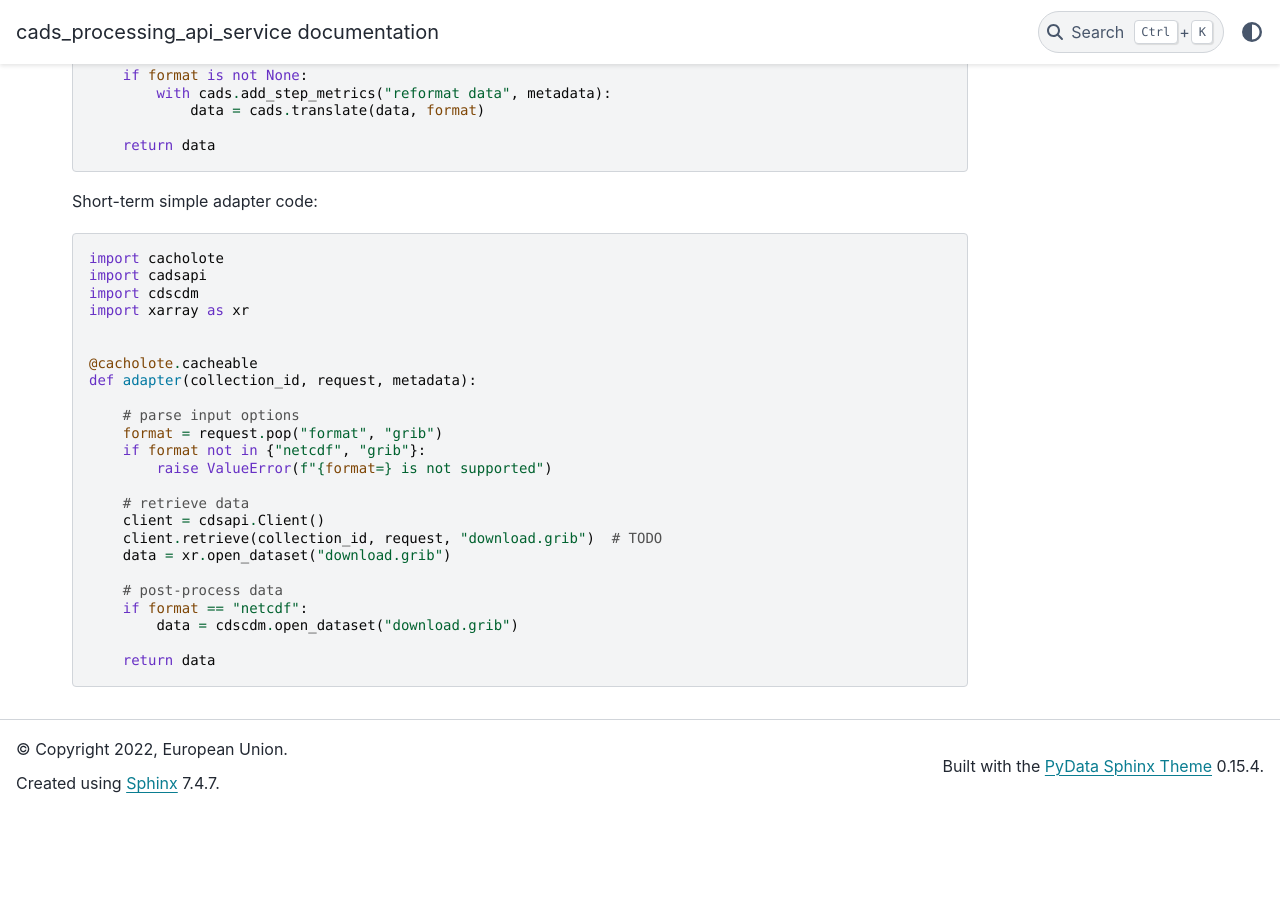
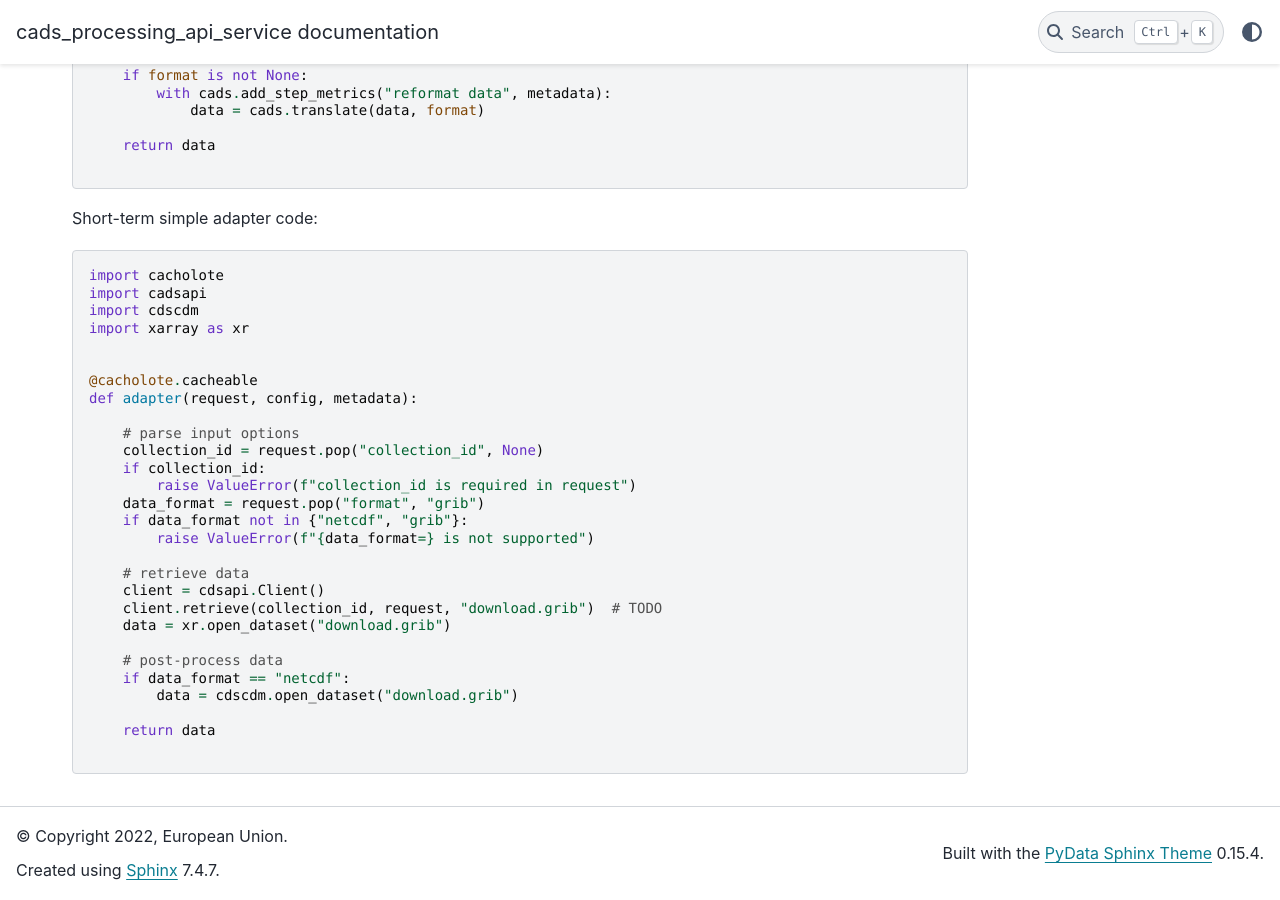
Before and after one commit to ecmwf-projects/cads-processing-api-service, a Sphinx documentation site: the page built from docs/adapters.md, in a window 1280 px wide and 900 px high, scrolled down 589 px. Built offline with Sphinx 7.4.7 and the PyData theme 0.15.4, drawn with Linux system fonts in a browser that asks for light colours; the version number could not be read and is left out; before the commit the page ends 1401 px from its top, so only the background shows below that.

````diff
--- a/docs/adapters.md
+++ b/docs/adapters.md
@@ -30,6 +30,7 @@ def adapter(request, config, metadata):
             data = cads.translate(data, format)
 
     return data
+
 ```
 
 Short-term simple adapter code:
@@ -42,12 +43,15 @@ import xarray as xr
 
 
 @cacholote.cacheable
-def adapter(collection_id, request, metadata):
+def adapter(request, config, metadata):
 
     # parse input options
-    format = request.pop("format", "grib")
-    if format not in {"netcdf", "grib"}:
-        raise ValueError(f"{format=} is not supported")
+    collection_id = request.pop("collection_id", None)
+    if collection_id:
+        raise ValueError(f"collection_id is required in request")
+    data_format = request.pop("format", "grib")
+    if data_format not in {"netcdf", "grib"}:
+        raise ValueError(f"{data_format=} is not supported")
 
     # retrieve data
     client = cdsapi.Client()
@@ -55,8 +59,9 @@ def adapter(collection_id, request, metadata):
     data = xr.open_dataset("download.grib")
 
     # post-process data
-    if format == "netcdf":
+    if data_format == "netcdf":
         data = cdscdm.open_dataset("download.grib")
 
     return data
+
 ```
````
